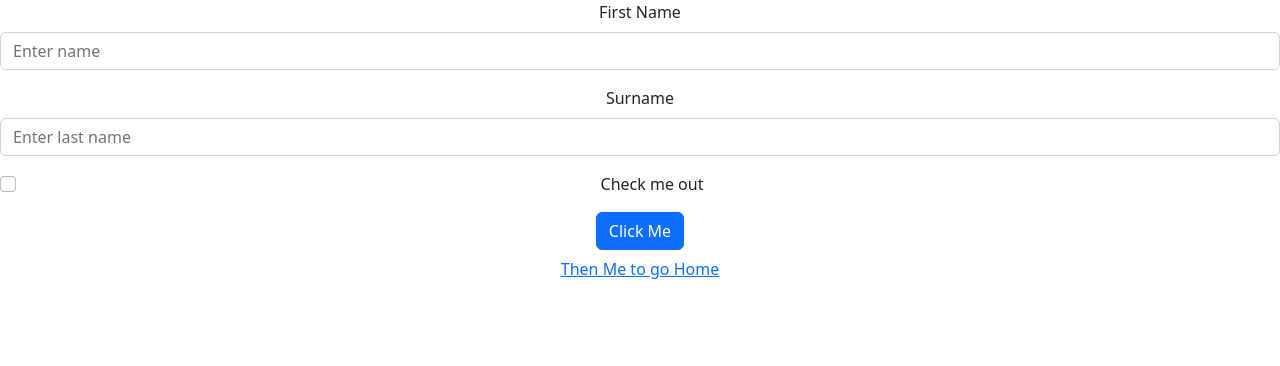
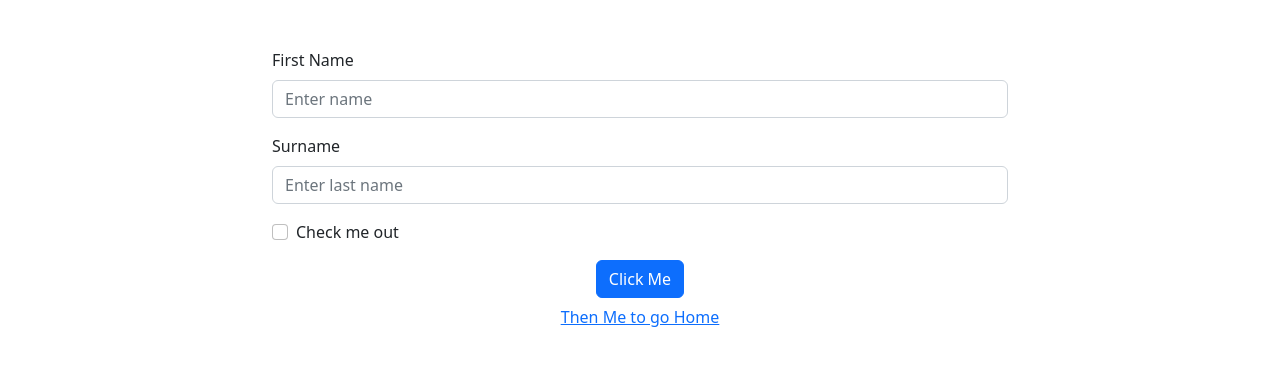
Before and after one commit to StefanoMiC/U3-D14-TypeScript-React-FS0822ITA, a React (Create React App) app: page /form in a window 1280 px wide. Shown: the top 366 px of the page. Built offline with nearby package versions, Linux system fonts and the light colour scheme.

Commit message:
fixes form layout

```diff
--- a/src/components/FormComponent.tsx
+++ b/src/components/FormComponent.tsx
@@ -1,4 +1,4 @@
-import { Form, Button } from "react-bootstrap";
+import { Container, Row, Col, Form, Button } from "react-bootstrap";
 import { useNavigate, Link } from "react-router-dom";
 import { useState, useEffect, ChangeEvent, FormEvent } from "react";
 
@@ -41,6 +41,9 @@ const FormComponent = () => {
   }, []);
 
   return (
+    <Container>
+      <Row className="justify-content-center mt-5">
+        <Col xs={12} md={8} className="text-start">
           <Form onSubmit={handleSubmit}>
             <Form.Group className="mb-3">
               <Form.Label>First Name</Form.Label>
@@ -77,7 +80,7 @@ const FormComponent = () => {
                 required
               />
             </Form.Group>
-      <Button variant="primary" type="submit">
+            <Button variant="primary" type="submit" className="d-block mx-auto">
               Click Me
             </Button>
 
@@ -87,6 +90,9 @@ const FormComponent = () => {
               </Button>
             </Link>
           </Form>
+        </Col>
+      </Row>
+    </Container>
   );
 };
 export default FormComponent;
```
Lines whose indentation alone changed are shown as unchanged.
